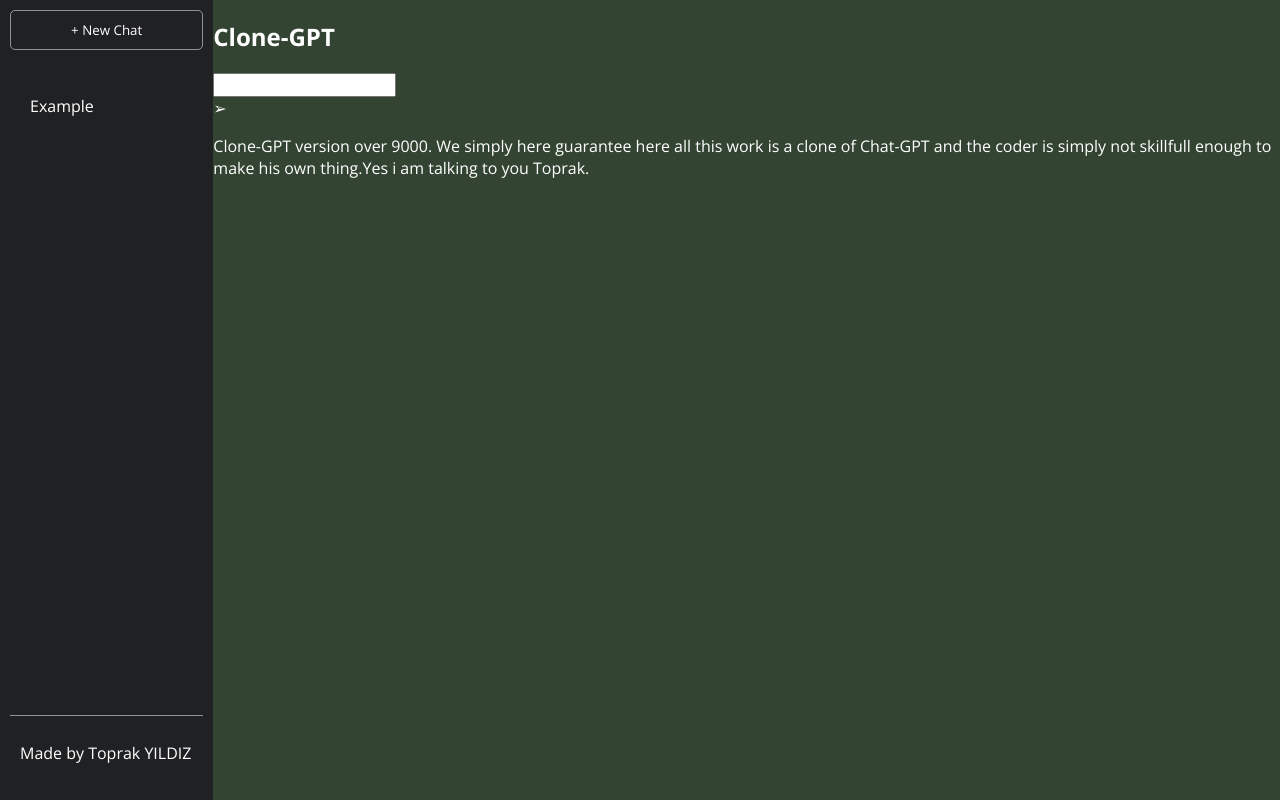
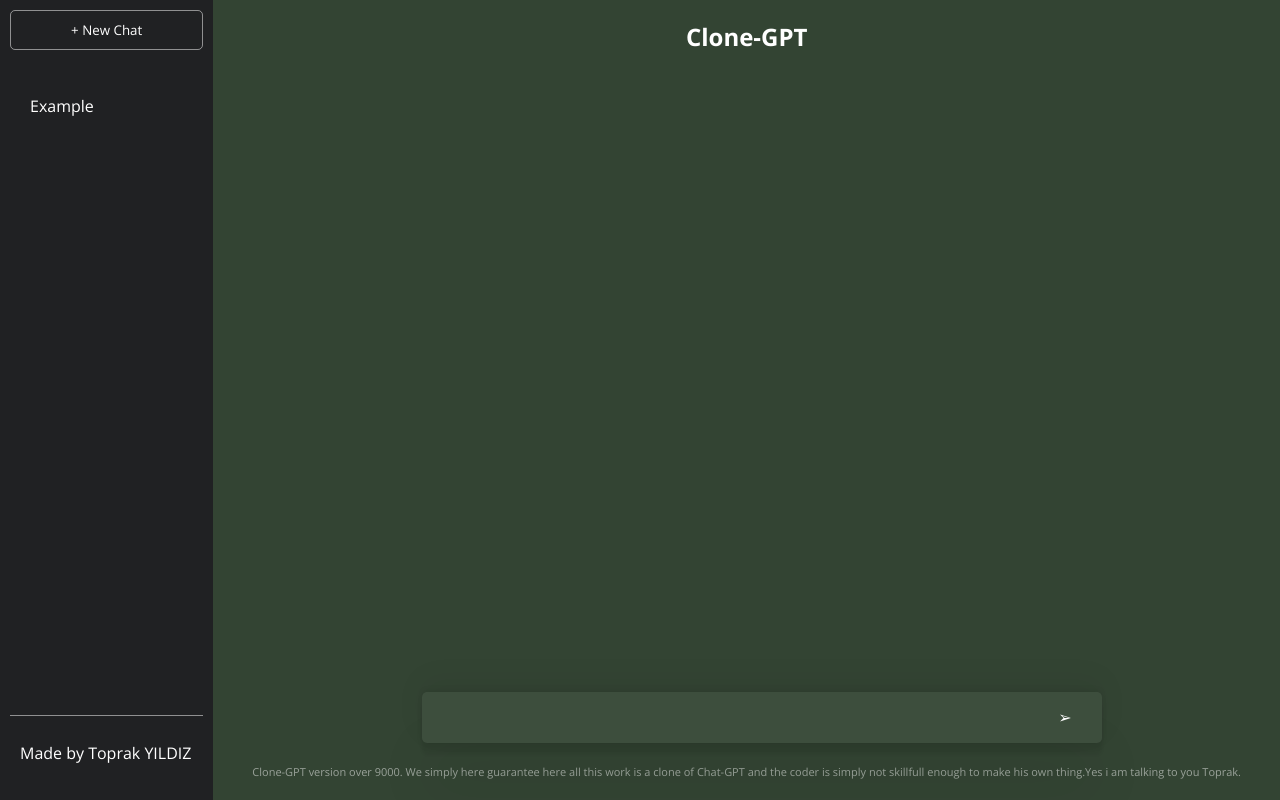
Before and after one commit to TheReaLLsQuaLL/chatgpt-clone, a React (Create React App) app: page / in a window 1280 px wide. Built offline with nearby package versions, Linux system fonts and the light colour scheme.

Commit message:
style: Did most of the styling before api but need to do some little changes

```diff
--- a/src/index.css
+++ b/src/index.css
@@ -12,11 +12,16 @@
 
 .app {
     display: flex;
-     background-color: #343;
+    background-color: #343;
 }
 
 .main {
-    height: 100%;
+    display: flex;
+    flex-direction: column;
+    justify-content: space-between;
+    align-items: center;
+    text-align: center;
+    height: 100vh;
     width: 100%;
 }
 
@@ -55,6 +60,50 @@
     cursor: pointer;
 }
 
+.info {
+    color: rgba(255, 255, 255, 0.5 );
+    font-size: 11px;
+    padding: 10px;
+}
+
+.bottom-section {
+    display: flex;
+    flex-direction: column;
+    justify-content: center;
+    align-items: center;
+    width: 100%;
+}
+
+.input-container {
+    position: relative;
+    width: 100%;
+    max-width: 650px;
+}
+input {
+    width: 100%;
+    border: none;
+    font-size: 20px;
+    background-color: rgba(255, 255, 255, 0.05);
+    padding: 12px 15px;
+    border-radius: 5px;
+    box-shadow: rgba(0, 0, 0, 0.05) 0 54px 55px,
+                rgba(0, 0, 0, 0.05) 0 -12px 30px,
+                rgba(0, 0, 0, 0.05) 0 4px 6px,
+                rgba(0, 0, 0, 0.05) 0 12px 3px,
+                rgba(0, 0, 0, 0.05) 0 -3px 5px;
+}
+
+input:focus {
+    outline: none;
+}
+
+#submit {
+    position: absolute;
+    bottom: 15px;
+    right: 0;
+    cursor: f;
+}
+
 
 @media only screen
 and (min-device-width : 320px)
```
